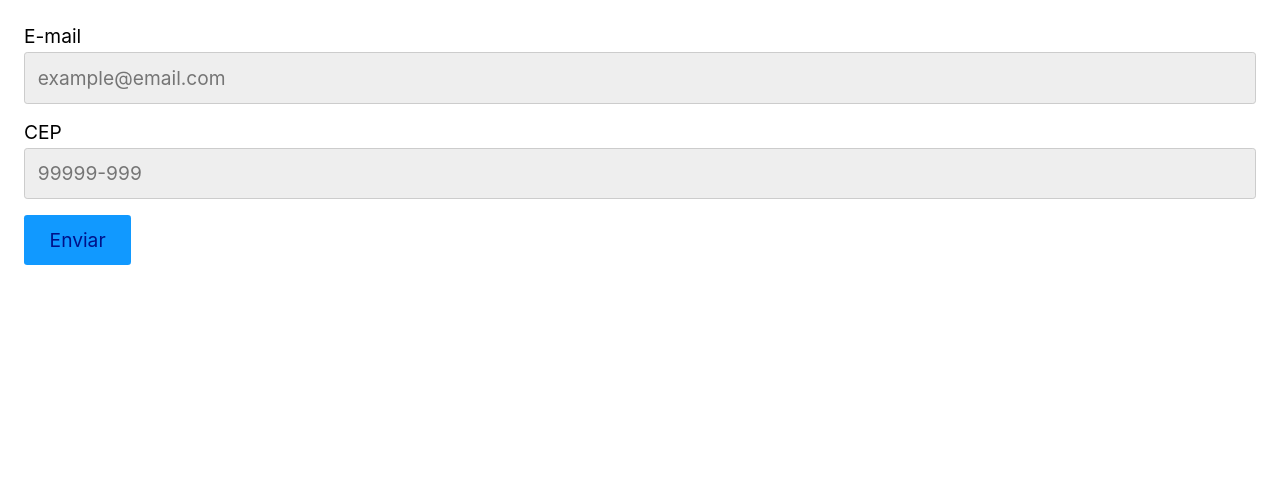
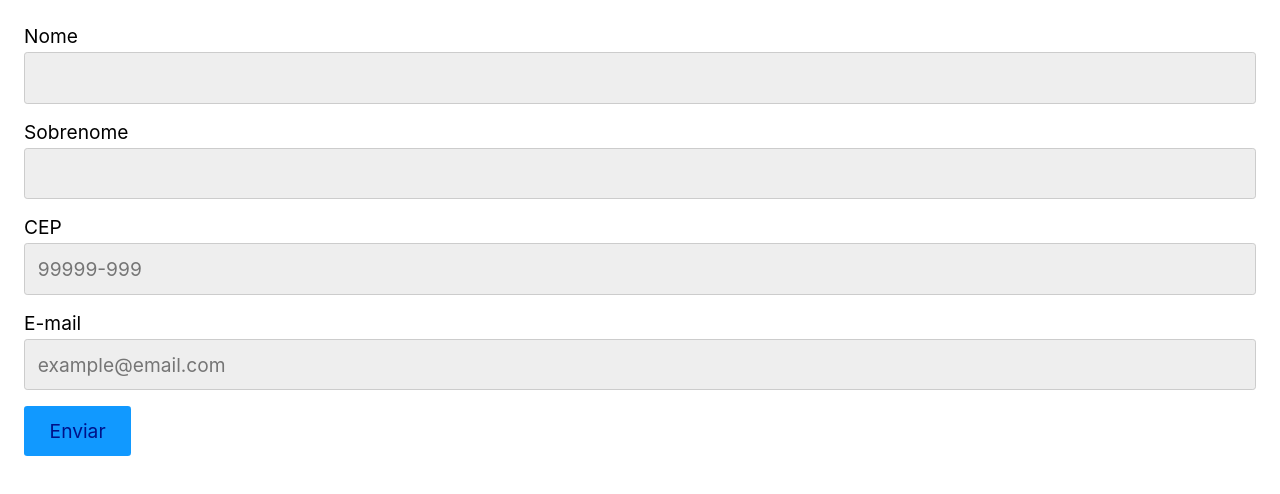
Before and after one commit to AysllaGomes/react-hooks, a React (Create React App) app: page / in a window 1280 px wide. Shown: the top 494 px of the page. Built offline with nearby package versions, Linux system fonts and the light colour scheme.

Commit message:
[UPT] Adicionando campos, para verificação de está obrigatório ou não

```diff
--- a/src/App.js
+++ b/src/App.js
@@ -3,12 +3,14 @@ import Input from './Form/Input';
 import useForm from './Hooks/useForm';
 
 const App = () => {
+  const nome = useForm();
   const cep = useForm('cep');
   const email = useForm('email');
+  const sobrenome = useForm(false);
 
   function handleSubmit(event) {
     event.preventDefault();
-    if (cep.validate()) {
+    if (cep.validate() && email.validate() && nome.validate()) {
       console.log('Enviar');
     } else {
       console.log('Não enviar');
@@ -17,13 +19,8 @@ const App = () => {
 
   return (
     <form onSubmit={handleSubmit}>
-      <Input
-        label="E-mail"
-        id="email"
-        type="email"
-        placeholder="example@email.com"
-        {...email}
-      />
+      <Input label="Nome" id="nome" type="text" {...nome} />
+      <Input label="Sobrenome" id="sobrenome" type="text" {...sobrenome} />
 
       <Input
         label="CEP"
@@ -33,6 +30,14 @@ const App = () => {
         {...cep}
       />
 
+      <Input
+        label="E-mail"
+        id="email"
+        type="email"
+        placeholder="example@email.com"
+        {...email}
+      />
+
       <button>Enviar</button>
     </form>
   );
--- a/src/Hooks/useForm.js
+++ b/src/Hooks/useForm.js
@@ -8,7 +8,7 @@ const types = {
   email: {
     regex:
       /^(([^<>()[\]\\.,;:\s@"]+(\.[^<>()[\]\\.,;:\s@"]+)*)|(".+"))@((\[[0-9]{1,3}\.[0-9]{1,3}\.[0-9]{1,3}\.[0-9]{1,3}\])|(([a-zA-Z\-0-9]+\.)+[a-zA-Z]{2,}))$/,
-    message: 'Email inválido',
+    message: 'E-mail inválido',
   },
 };
 
```
